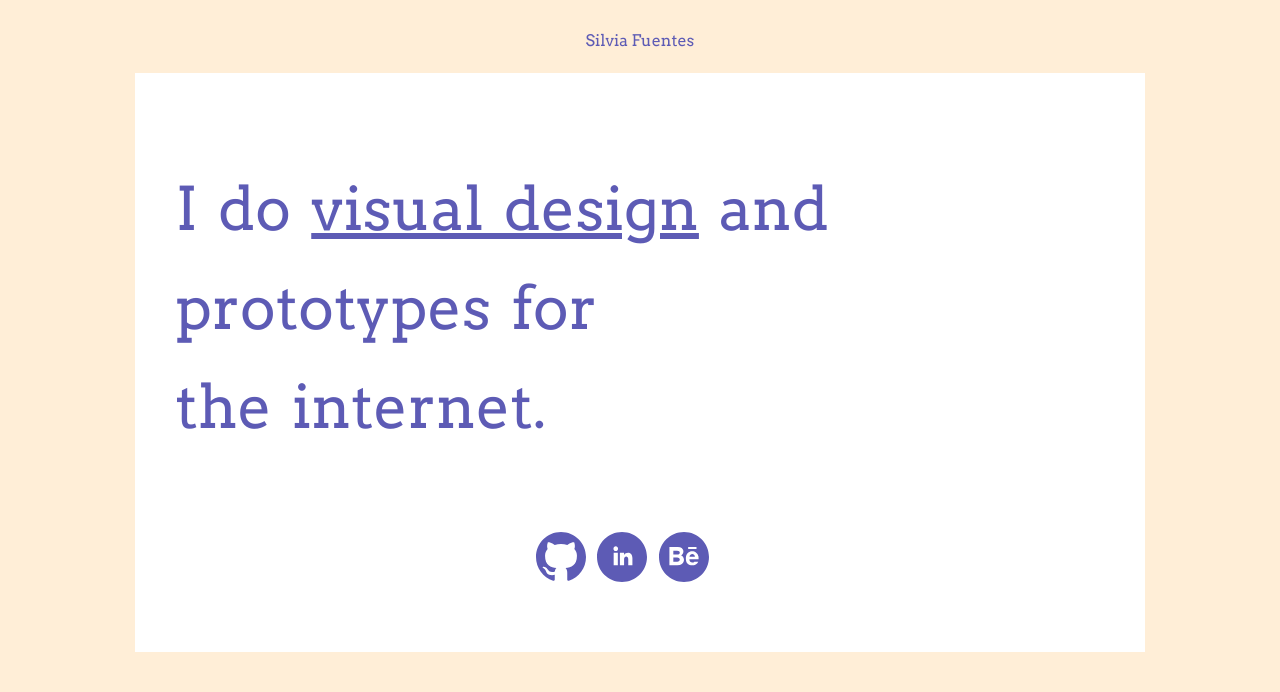
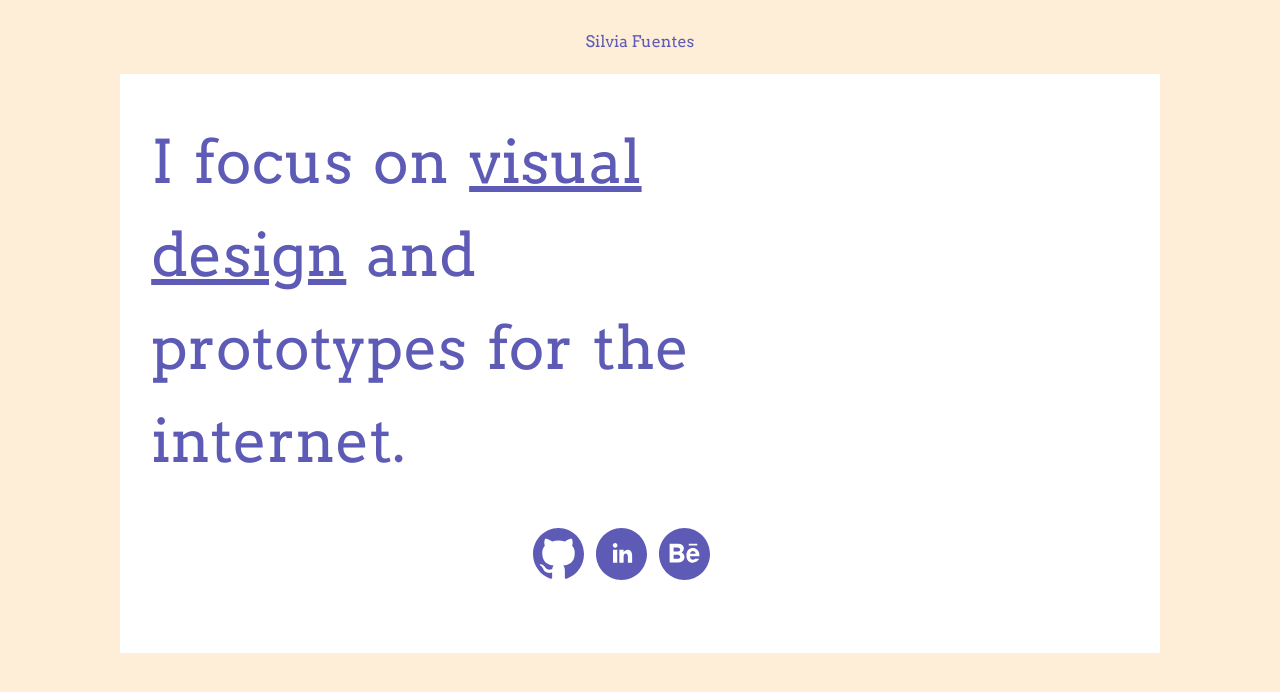
Before and after one commit to silviafuen/silviafuen.github.io, a Jekyll site: the page index.html, which Jekyll copies as it is, in a window 1280 px wide. Shown: the top 692 px of the page. Built offline with Jekyll 4.4.1, drawn with Linux system fonts in a browser that asks for light colours.

Commit message:
More modifications to Landing style/display

```diff
--- a/index.html
+++ b/index.html
@@ -1,12 +1,12 @@
 <!DOCTYPE html>
 <html lang="en">
+
 <head>
-  <meta name="viewport" content="width=device-width, initial-scale=1">
+  <meta name="viewport" content="width=device-width, initial-scale=1.0">
   <title> Silvia Fuentes - Visual Designer</title>
   <meta charset="utf-8">
   <link href="https://fonts.googleapis.com/css?family=Arvo:400,700" rel="stylesheet">
-  <link rel="stylesheet" href="https://maxcdn.bootstrapcdn.com/bootstrap/3.3.7/css/bootstrap.min.css"
-   integrity="sha384-BVYiiSIFeK1dGmJRAkycuHAHRg32OmUcww7on3RYdg4Va+PmSTsz/K68vbdEjh4u" crossorigin="anonymous">
+  <link rel="stylesheet" href="https://maxcdn.bootstrapcdn.com/bootstrap/3.3.7/css/bootstrap.min.css" integrity="sha384-BVYiiSIFeK1dGmJRAkycuHAHRg32OmUcww7on3RYdg4Va+PmSTsz/K68vbdEjh4u" crossorigin="anonymous">
   <link rel="shortcut icon" href="favicon.ico" />
 </head>
 <style>
@@ -40,13 +40,13 @@
     text-align: left;
     height: 100%;
     background-color: #fff;
-    padding: 6.5% 4%;
+    padding: 2% 4% 3% 3%;
   }
 
   h1 {
     font-size: 60px;
     word-spacing: 7px;
-    line-height: 165%;
+    line-height: 155%;
   }
 
   footer {
@@ -60,25 +60,24 @@
     word-spacing: 8px;
   }
 </style>
+
 <body class="container-fluid">
+  <div class="row">
     <header>
       <p>Silvia Fuentes</p>
     </header>
-  <div class="col-md-12 frame">
-    <h1>I do <a href="http://silviafuentes.me/caravan.html">visual design</a>
-      and<br> prototypes for<br> the internet.</h1>
+    <div class="col-md-8 frame">
+      <h1>I focus on <a href="http://silviafuentes.me/caravan.html">visual design</a> and prototypes for the internet.</h1>
     </div>
     <footer>
       <div class="icons">
-			<a href="https://github.com/silviafuen"><img src="assets/images/icons/github.svg"
-        class="icons" alt="Github repo"></a>
-			<a href="https://www.linkedin.com/in/silviafuen/"><img src="assets/images/icons/linkedin.svg"
-        class="icons" alt="Linkedin Profile"></a>
-			<a href="https://www.behance.net/user/?username=silviafuen"><img
-        src="assets/images/icons/behance.svg" class="icons" alt="Behance Portfolio"></a>
+        <a href="https://github.com/silviafuen"><img src="assets/images/icons/github.svg" class="icons" alt="Github repo"></a>
+        <a href="https://www.linkedin.com/in/silviafuen/"><img src="assets/images/icons/linkedin.svg" class="icons" alt="Linkedin Profile"></a>
+        <a href="https://www.behance.net/user/?username=silviafuen"><img src="assets/images/icons/behance.svg" class="icons" alt="Behance Portfolio"></a>
       </div>
     </footer>
-  <script src="https://maxcdn.bootstrapcdn.com/bootstrap/3.3.7/js/bootstrap.min.js"
-  integrity="sha384-Tc5IQib027qvyjSMfHjOMaLkfuWVxZxUPnCJA7l2mCWNIpG9mGCD8wGNIcPD7Txa" crossorigin="anonymous"></script>
+  </div>
+  <script src="https://maxcdn.bootstrapcdn.com/bootstrap/3.3.7/js/bootstrap.min.js" integrity="sha384-Tc5IQib027qvyjSMfHjOMaLkfuWVxZxUPnCJA7l2mCWNIpG9mGCD8wGNIcPD7Txa" crossorigin="anonymous"></script>
 </body>
+
 </html>
```
Lines whose indentation alone changed are shown as unchanged.
